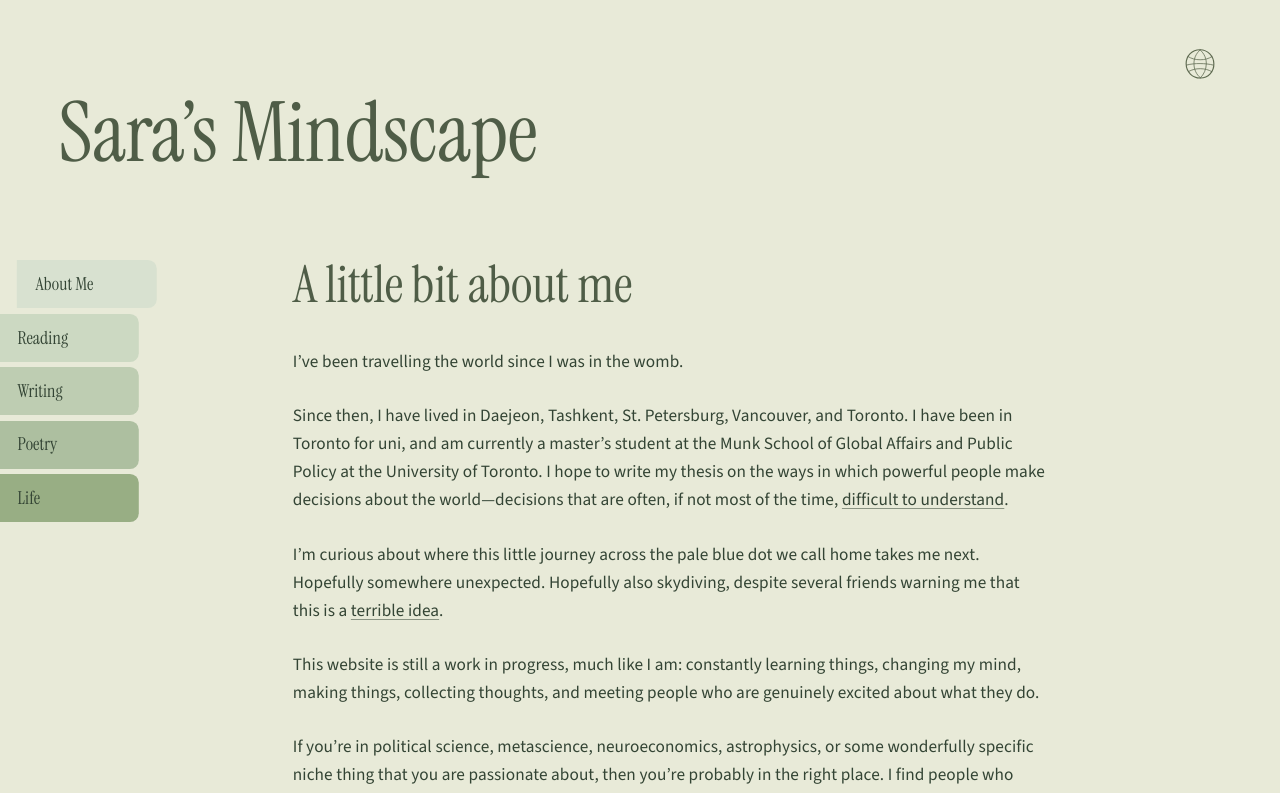
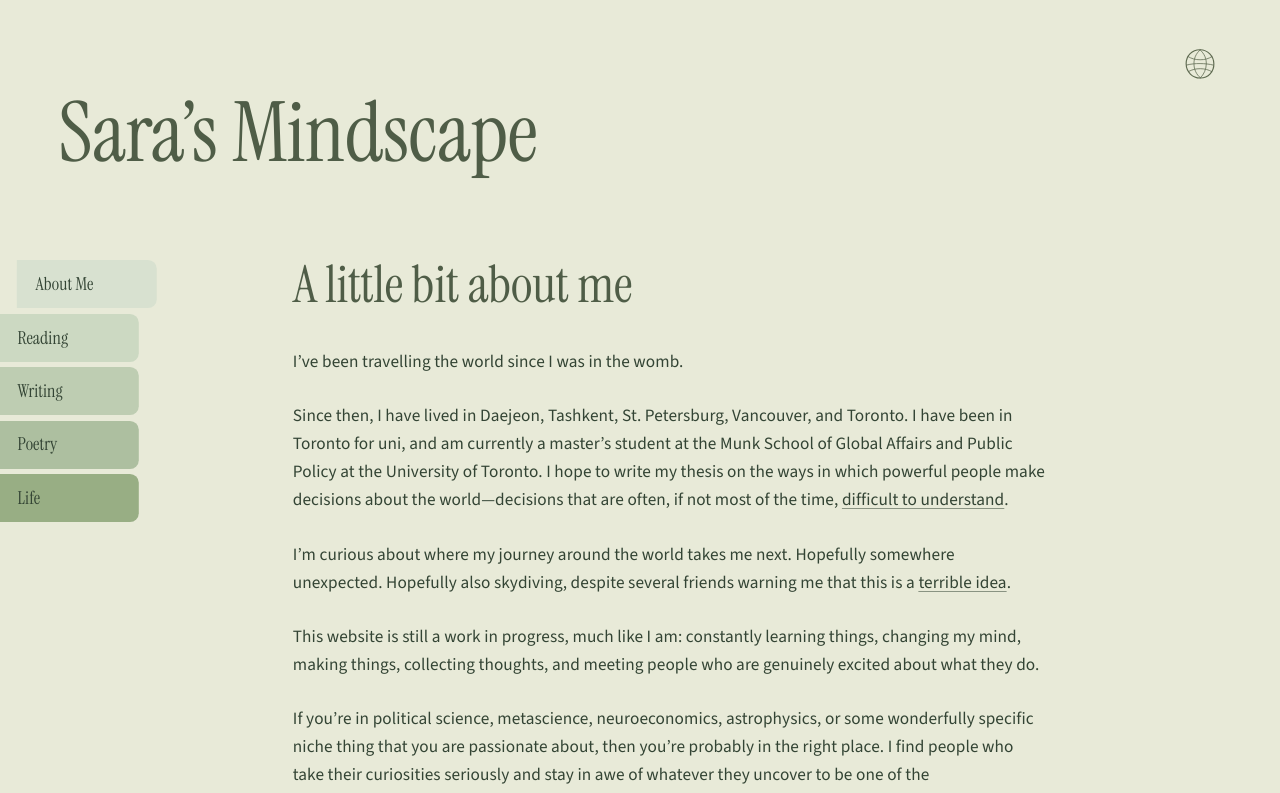
Before and after one commit to saykig/sarakim23, a Next.js app: page /about in a window 1280 px wide. Shown: the top 793 px of the page. Built offline with nearby package versions, Linux system fonts and the light colour scheme.

Commit message:
Refine biography journey sentence

```diff
--- a/app/components/about-copy.tsx
+++ b/app/components/about-copy.tsx
@@ -85,8 +85,8 @@ export function AboutCopy() {
         </AccordionItem>
       </Accordion>
       <p>
-        I’m curious about where this little journey across the pale blue dot we
-        call home takes me next. Hopefully somewhere unexpected. Hopefully also
+        I’m curious about where my journey around the world takes me next.
+        Hopefully somewhere unexpected. Hopefully also
         skydiving, despite several friends warning me that this is a{' '}
         <Tooltip
           interactive
```
